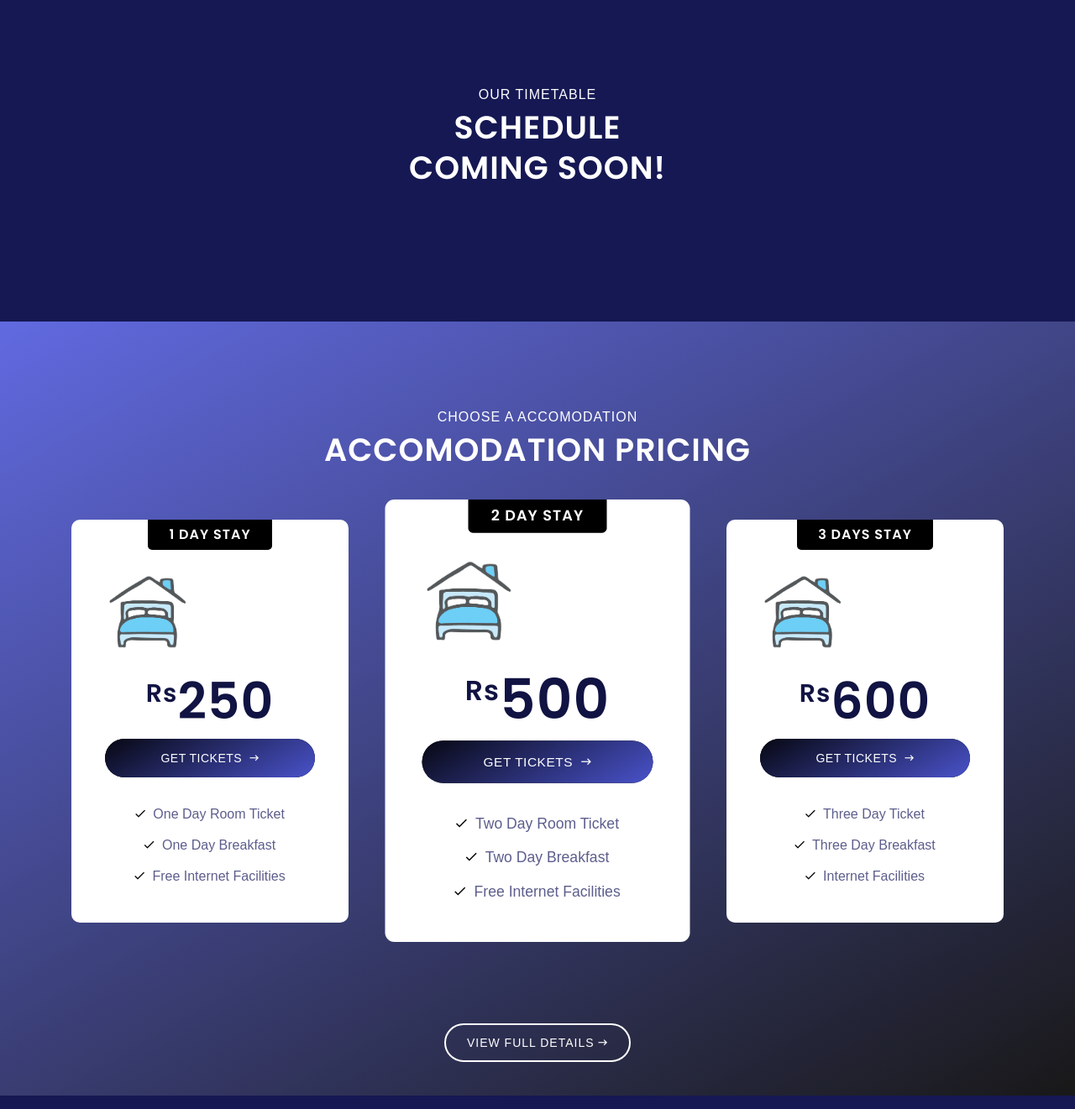
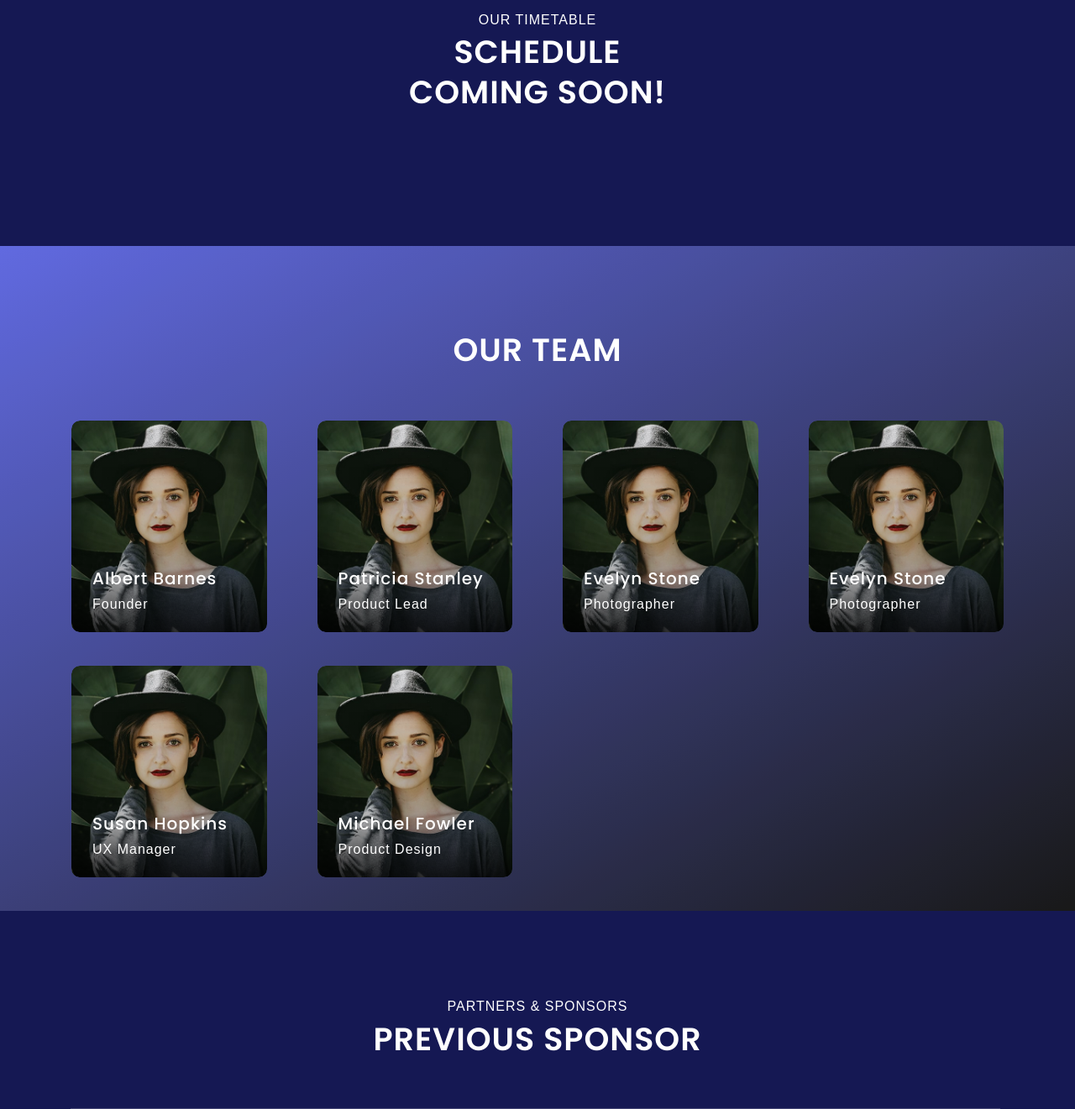
Before and after one commit to software-community/Advitiya-20, a Django app: page / in a window 1280 px wide. Shown: the part 2868-4189 px from the top of the page at 84% size. Run offline with Django 3.2, Linux system fonts and the light colour scheme; parts of the project's set-up code (start-up, migrations or seed data) failed here and were passed over; some libraries are stand-ins or nearby versions; some web fonts are replaced.

Commit message:
added team section and improved event page

```diff
--- a/main_page/static/main_page/css/style.css
+++ b/main_page/static/main_page/css/style.css
@@ -566,7 +566,7 @@ h3 {
   z-index: 1;
   margin-bottom: 60px; }
   .section-heading-3 p {
-    color: black;
+    color: white;
     letter-spacing: 1px;
     text-transform: uppercase;
     margin-bottom: 0;
@@ -594,7 +594,7 @@ h3 {
   width: 40px;
   height: 40px;
   bottom: 40px;
-  background-color: black;
+
   color: #ffffff;
   text-align: center;
   -webkit-transition-duration: 500ms;
@@ -1539,7 +1539,7 @@ h3 {
       letter-spacing: 1px;
       margin-bottom: 10px; }
     .single-speaker-area .speaker-info p {
-      color: black;
+      color: white;
       margin-bottom: 0;
       letter-spacing: 1px;
       line-height: 1; }
--- a/main_page/templates/main_page/base.html
+++ b/main_page/templates/main_page/base.html
@@ -46,7 +46,7 @@
                                 <li><a href="{% url 'main_page:index' %}">Home</a></li>
                                 <li><a href="{% url 'TSP:home' %}">TSP</a>
                                 </li>
-                                <li><a href="#">Team</a></li>
+                                <li><a href="#Our_Team">Team</a></li>
                                 <li><a href="{% url 'main_page:events'%}">Events</a>
                                     <ul class="dropdown">
                                         {% for category in CATEGORY_CHOCIES %}
--- a/main_page/templates/main_page/index.html
+++ b/main_page/templates/main_page/index.html
@@ -63,7 +63,7 @@
         </div>
 
         <!-- Scroll Icon -->
-        <!-- <div class="icon-scroll" id="scrollDown"></div> -->
+        <!-- <div class="icon-scroll" id="scrollDown"></div>
     </section>
     <!-- Welcome Area End -->
 
@@ -91,8 +91,8 @@
                             fields like Coding, Robotics, Finance, Design and Entrepreneurship with total prizes worth
                             as high as 9
                             lakh Rupees.</p>
-                        <a href="#" class="btn confer-btn mt-50 wow fadeInUp" data-wow-delay="300ms">Interested <i
-                                class="zmdi zmdi-long-arrow-right"></i>
+                        <!-- <a href="#" class="btn confer-btn mt-50 wow fadeInUp" data-wow-delay="300ms">Interested <i
+                                class="zmdi zmdi-long-arrow-right"></i> -->
                         </a>
                     </div>
                 </div>
@@ -245,99 +245,153 @@
     <!-- Our Ticket Pricing Table Area Start -->
     <section class="our-ticket-pricing-table-area bg-img bg-gradient-overlay section-padding-100-0 jarallax"
         style="background-image: url(static/main_page/img/bg-img/14.jpg);">
-        <div class="container">
+        <!-- <div class="container">
             <div class="row">
                 <!-- Heading -->
-                <div class="col-12">
+                <div id="Our_Team" class="col-12">
                     <div class="section-heading text-center wow fadeInUp" data-wow-delay="300ms">
-                        <p>Choose a Accomodation</p>
-                        <h4>Accomodation Pricing</h4>
+
+                        <h4 >Our Team</h4>
                     </div>
                 </div>
             </div>
 
+
+  </div>
+  <div class="container">
     <div class="row">
-                <!-- Single Ticket Pricing Table -->
-                <div class="col-12 col-lg-4">
-                    <div class="single-ticket-pricing-table text-center mb-100 wow fadeInUp" data-wow-delay="300ms">
-                        <h6 class="ticket-plan">1 day stay</h6>
-                        <!-- Ticket Icon -->
-                        <div class="ticket-icon">
-                            <img src="{% static 'main_page/img/core-img/p1.png' %}" alt="">
+        <!-- Single Speaker Area -->
+        <div class="col-12 col-md-6 col-lg-3">
+            <div class="single-speaker-area bg-gradient-overlay-2 wow fadeInUp" data-wow-delay="300ms">
+                <!-- Thumb -->
+                <div class="speaker-single-thumb">
+                    <img src="{% static 'main_page/img/bg-img/4.jpg' %}" alt="">
                 </div>
-                        <h2 class="ticket-price">
-                            <span>Rs</span>250</h2>
-                        <a href="{% url 'main_page:accomodation' %}" class="btn confer-btn w-100 mb-30">Get Tickets <i
-                                class="zmdi zmdi-long-arrow-right"></i>
-                        </a>
-                        <!-- Ticket Pricing Table Details -->
-                        <div class="ticket-pricing-table-details">
-                            <p>
-                                <i class="zmdi zmdi-check"></i> One Day Room Ticket</p>
-                            <p>
-                                <i class="zmdi zmdi-check"></i> One Day Breakfast</p>
-
-                            <p>
-                                <i class="zmdi zmdi-check"></i> Free Internet Facilities</p>
-
+                <!-- Social Info -->
+                <div class="social-info">
+                    <a href="#"><i class="zmdi zmdi-facebook"></i></a>
+                    <a href="#"><i class="zmdi zmdi-instagram"></i></a>
+                    <a href="#"><i class="zmdi zmdi-twitter"></i></a>
+                    <a href="#"><i class="zmdi zmdi-linkedin"></i></a>
+                </div>
+                <!-- Info -->
+                <div class="speaker-info">
+                    <h5>Albert Barnes</h5>
+                    <p>Founder</p>
                 </div>
             </div>
         </div>
 
-                <!-- Single Ticket Pricing Table -->
-                <div class="col-12 col-md-6 col-lg-4">
-                    <div class="single-ticket-pricing-table active text-center mb-100 wow fadeInUp"
-                        data-wow-delay="300ms">
-                        <h6 class="ticket-plan">2 Day Stay</h6>
-                        <!-- Ticket Icon -->
-                        <div class="ticket-icon">
-                            <img src="{% static 'main_page/img/core-img/p1.png' %}" alt="">
+        <!-- Single Speaker Area -->
+        <div class="col-12 col-md-6 col-lg-3">
+            <div class="single-speaker-area bg-gradient-overlay-2 wow fadeInUp" data-wow-delay="300ms">
+                <!-- Thumb -->
+                <div class="speaker-single-thumb">
+                    <img src="{% static 'main_page/img/bg-img/4.jpg' %}" alt="">
                 </div>
-                        <h2 class="ticket-price">
-                            <span>Rs</span>500</h2>
-                        <a href="{% url 'main_page:accomodation' %}" class="btn confer-btn w-100 mb-30">Get Tickets <i
-                                class="zmdi zmdi-long-arrow-right"></i>
-                        </a>
-                        <!-- Ticket Pricing Table Details -->
-                        <div class="ticket-pricing-table-details">
-                            <p>
-                                <i class="zmdi zmdi-check"></i> Two Day Room Ticket</p>
-                            <p>
-                                <i class="zmdi zmdi-check"></i> Two Day Breakfast</p>
-
-                            <p>
-                                <i class="zmdi zmdi-check"></i> Free Internet Facilities</p>
-
+                <!-- Social Info -->
+                <div class="social-info">
+                    <a href="#"><i class="zmdi zmdi-facebook"></i></a>
+                    <a href="#"><i class="zmdi zmdi-instagram"></i></a>
+                    <a href="#"><i class="zmdi zmdi-twitter"></i></a>
+                    <a href="#"><i class="zmdi zmdi-linkedin"></i></a>
+                </div>
+                <!-- Info -->
+                <div class="speaker-info">
+                    <h5>Patricia Stanley</h5>
+                    <p>Product Lead</p>
                 </div>
             </div>
         </div>
 
-          <!-- Single Ticket Pricing Table -->
-          <div class="col-12 col-md-6 col-lg-4">
-              <div class="single-ticket-pricing-table text-center mb-100 wow fadeInUp" data-wow-delay="300ms">
-                  <h6 class="ticket-plan">3 Days Stay</h6>
-                  <!-- Ticket Icon -->
-                  <div class="ticket-icon">
-                      <img src="{% static 'main_page/img/core-img/p1.png' %}" alt="">
+        <!-- Single Speaker Area -->
+        <div class="col-12 col-md-6 col-lg-3">
+            <div class="single-speaker-area bg-gradient-overlay-2 wow fadeInUp" data-wow-delay="300ms">
+                <!-- Thumb -->
+                <div class="speaker-single-thumb">
+                    <img src="{% static 'main_page/img/bg-img/4.jpg' %}" alt="">
                 </div>
-                  <h2 class="ticket-price"><span>Rs</span>600</h2>
-                  <a href="{% url 'main_page:accomodation' %}" class="btn confer-btn w-100 mb-30">Get Tickets <i class="zmdi zmdi-long-arrow-right"></i></a>
-                  <!-- Ticket Pricing Table Details -->
-                  <div class="ticket-pricing-table-details">
-                      <p><i class="zmdi zmdi-check"></i> Three Day  Ticket</p>
-                      <p><i class="zmdi zmdi-check"></i> Three Day Breakfast</p>
-
-                      <p><i class="zmdi zmdi-check"></i> Internet Facilities</p>
-
+                <!-- Social Info -->
+                <div class="social-info">
+                    <a href="#"><i class="zmdi zmdi-facebook"></i></a>
+                    <a href="#"><i class="zmdi zmdi-instagram"></i></a>
+                    <a href="#"><i class="zmdi zmdi-twitter"></i></a>
+                    <a href="#"><i class="zmdi zmdi-linkedin"></i></a>
+                </div>
+                <!-- Info -->
+                <div class="speaker-info">
+                    <h5>Evelyn Stone</h5>
+                    <p>Photographer</p>
                 </div>
             </div>
         </div>
-          <div class="col-12">
-            <div class="more-speaker-btn text-center mt-20 mb-40 wow fadeInUp" data-wow-delay="300ms">
-                <a class="btn confer-btn-white" href="{% url 'main_page:accomodation' %}">View Full Details<i class="zmdi zmdi-long-arrow-right"></i></a>
+
+        <!-- Single Speaker Area -->
+        <div class="col-12 col-md-6 col-lg-3">
+            <div class="single-speaker-area bg-gradient-overlay-2 wow fadeInUp" data-wow-delay="300ms">
+                <!-- Thumb -->
+                <div class="speaker-single-thumb">
+                    <img src="{% static 'main_page/img/bg-img/4.jpg' %}" alt="">
+                </div>
+                <!-- Social Info -->
+                <div class="social-info">
+                    <a href="#"><i class="zmdi zmdi-facebook"></i></a>
+                    <a href="#"><i class="zmdi zmdi-instagram"></i></a>
+                    <a href="#"><i class="zmdi zmdi-twitter"></i></a>
+                    <a href="#"><i class="zmdi zmdi-linkedin"></i></a>
+                </div>
+                <!-- Info -->
+                <div class="speaker-info">
+                    <h5>Evelyn Stone</h5>
+                    <p>Photographer</p>
+                </div>
             </div>
         </div>
 
+        <!-- Single Speaker Area -->
+        <div class="col-12 col-md-6 col-lg-3">
+            <div class="single-speaker-area bg-gradient-overlay-2 wow fadeInUp" data-wow-delay="300ms">
+                <!-- Thumb -->
+                <div class="speaker-single-thumb">
+                    <img src="{% static 'main_page/img/bg-img/4.jpg' %}" alt="">
+                </div>
+                <!-- Social Info -->
+                <div class="social-info">
+                    <a href="#"><i class="zmdi zmdi-facebook"></i></a>
+                    <a href="#"><i class="zmdi zmdi-instagram"></i></a>
+                    <a href="#"><i class="zmdi zmdi-twitter"></i></a>
+                    <a href="#"><i class="zmdi zmdi-linkedin"></i></a>
+                </div>
+                <!-- Info -->
+                <div class="speaker-info">
+                    <h5>Susan Hopkins</h5>
+                    <p>UX Manager</p>
+                </div>
+            </div>
+        </div>
+
+        <!-- Single Speaker Area -->
+        <div class="col-12 col-md-6 col-lg-3">
+            <div class="single-speaker-area bg-gradient-overlay-2 wow fadeInUp" data-wow-delay="300ms">
+                <!-- Thumb -->
+                <div class="speaker-single-thumb">
+                    <img src="{% static 'main_page/img/bg-img/4.jpg' %}" alt="">
+                </div>
+                <!-- Social Info -->
+                <div class="social-info">
+                    <a href="#"><i class="zmdi zmdi-facebook"></i></a>
+                    <a href="#"><i class="zmdi zmdi-instagram"></i></a>
+                    <a href="#"><i class="zmdi zmdi-twitter"></i></a>
+                    <a href="#"><i class="zmdi zmdi-linkedin"></i></a>
+                </div>
+                <!-- Info -->
+                <div class="speaker-info">
+                    <h5>Michael Fowler</h5>
+                    <p>Product Design</p>
+                </div>
+            </div>
+        </div>
+    </div>
 </div>
   </div>
 </section>
```
Also changed, not shown: main_page/templates/main_page/event1.html (+16 -10 lines), main_page/templates/main_page/events.html (+25 -79 lines), db.sqlite3, main_page/static/main_page/img/club_logo/Logo.png (deleted), main_page/static/main_page/img/club_logo/RoboticsClub.png (deleted), main_page/static/main_page/img/club_logo/aeromodelling.png (deleted), main_page/static/main_page/img/club_logo/automotive.png (deleted), main_page/static/main_page/img/club_logo/cim.png (deleted), main_page/static/main_page/img/club_logo/coding.png (deleted), main_page/static/main_page/img/club_logo/fincom.png (deleted), main_page/static/main_page/img/club_logo/softcom.png (deleted), main_page/static/main_page/img/club_logo/zenith.png (deleted). Lines whose indentation alone changed are shown as unchanged.
